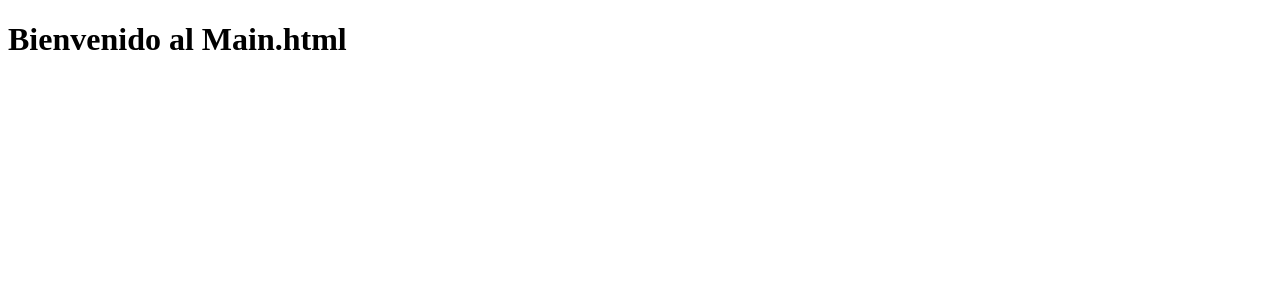
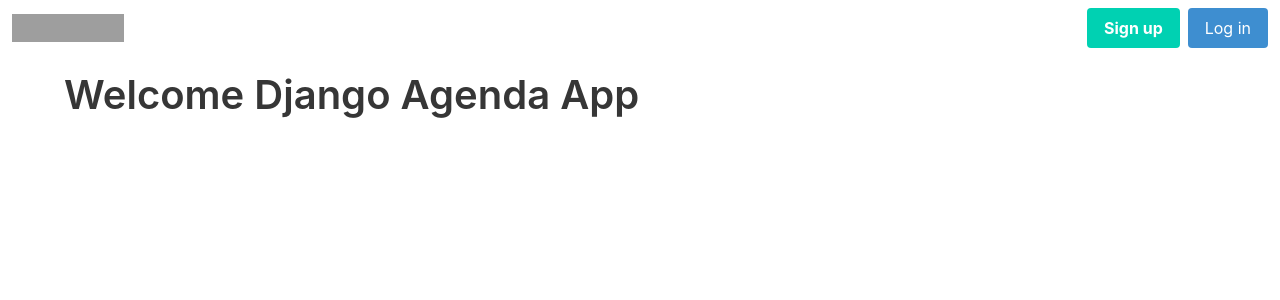
Before and after one commit to RodrigOssaV/django-agenda-app, a Django app: page / in a window 1280 px wide. Shown: the top 300 px of the page. Run offline with Django 3.2, Linux system fonts and the light colour scheme; grey boxes are pictures that could not be loaded.

Commit message:
fix-navbar
fix navbar
fix welcome page
fix navbar user

```diff
--- a/myroot/accounts/templates/profile.html
+++ b/myroot/accounts/templates/profile.html
@@ -1,3 +1,3 @@
-<h1>Profile</h1>
+{% extends 'base.html' %}
 
-<a href="{% url 'logout' %}">Logout</a>
+<h1>profile</h1>
--- a/myroot/componentes/templates/base.html
+++ b/myroot/componentes/templates/base.html
@@ -4,9 +4,12 @@
     <meta charset="UTF-8">
     <meta http-equiv="X-UA-Compatible" content="IE=edge">
     <meta name="viewport" content="width=device-width, initial-scale=1.0">
+    <!-- CSS only -->
+    <link rel="stylesheet" href="https://cdn.jsdelivr.net/npm/bulma@0.9.1/css/bulma.min.css">
     <title>Document</title>
 </head>
 <body>
+    {% include 'navbar.html' %}
 
     <div class="container">
         <div class="row">
--- /dev/null
+++ b/myroot/componentes/templates/welcome.html
@@ -0,0 +1,44 @@
+<!DOCTYPE html>
+<html lang="en">
+<head>
+    <meta charset="UTF-8">
+    <meta http-equiv="X-UA-Compatible" content="IE=edge">
+    <meta name="viewport" content="width=device-width, initial-scale=1.0">
+    <link rel="stylesheet" href="https://cdn.jsdelivr.net/npm/bulma@0.9.1/css/bulma.min.css">
+    <title>Django Agenda App</title>
+</head>
+<body>
+
+    <nav class="navbar" role="navigation" aria-label="main navigation">
+        <div class="navbar-brand">
+            <a class="navbar-item" href="">
+                <img src="https://bulma.io/images/bulma-logo.png" width="112" height="28">
+            </a>
+            <a role="button" class="navbar-burger" aria-label="menu" aria-expanded="false" data-target="navbarBasicExample">
+                <span aria-hidden="true"></span>
+                <span aria-hidden="true"></span>
+                <span aria-hidden="true"></span>
+            </a>
+        </div>
+
+        <div id="navbarBasicExample" class="navbar-menu">
+            <div class="navbar-end">
+                <div class="navbar-item">
+                    <div class="buttons">
+                        <a class="button is-primary" href="{% url 'register' %}">
+                            <strong>Sign up</strong>
+                        </a>
+                        <a class="button is-info" href="{% url 'login' %}">
+                            Log in
+                        </a>
+                    </div>
+                </div>
+            </div>
+        </div>
+    </nav>
+
+    <div class="container is-half mt-4">
+        <h1 class="title is-size-2">Welcome Django Agenda App</h1>
+    </div>
+</body>
+</html>
--- a/myroot/componentes/urls.py
+++ b/myroot/componentes/urls.py
@@ -1,6 +1,8 @@
 from django.urls import path
 from . import views
 
+#localhost:8000/
 urlpatterns = [
-    path('', views.home, name = 'home'),
+    #path('', views.home, name = 'home'),
+    path('', views.mainPage, name = 'mainPage')
 ]
--- a/myroot/componentes/views.py
+++ b/myroot/componentes/views.py
@@ -3,3 +3,6 @@ from django.shortcuts import render
 # Create your views here.
 def home(request):
     return render(request, 'main.html', {})
+
+def mainPage(request):
+    return render(request, 'welcome.html', {})
```
Also changed, not shown: myroot/componentes/templates/navbar.html (added, +39 -0 lines), myroot/db.sqlite3.
